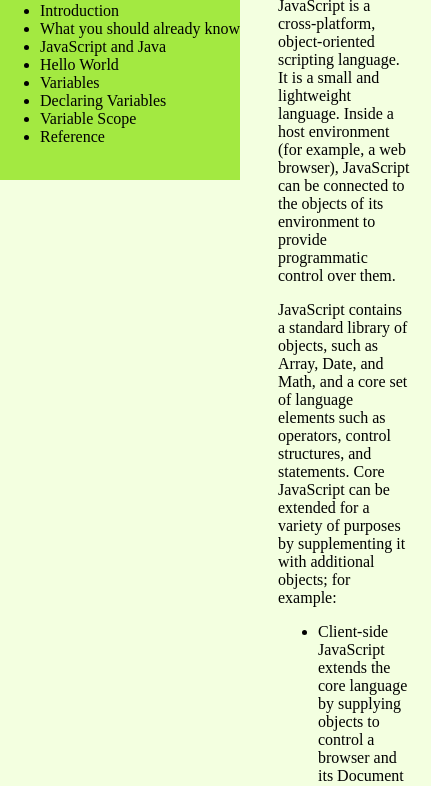
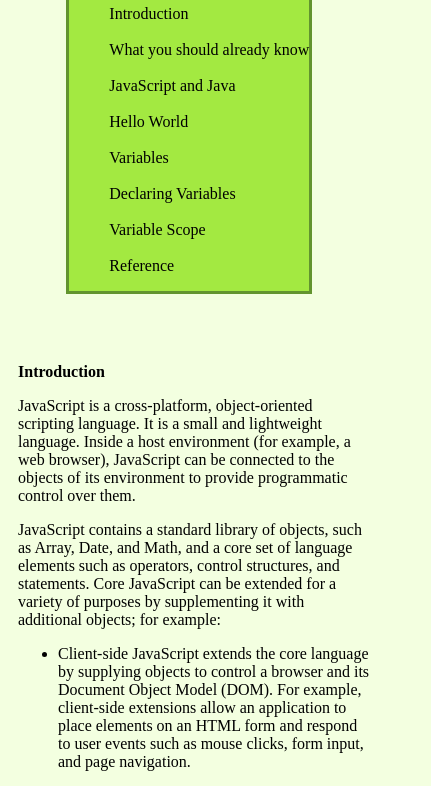
Before and after one commit to JonathanTylerWeber/build-a-technical-documentation-page, a plain HTML site: page index.html in a window 390 px wide. Shown: the part 65-851 px from the top of the page, 431 px wide, since content can reach past the window. Drawn offline with Linux system fonts and the light colour scheme.

Commit message:
update styling

```diff
--- a/index.html
+++ b/index.html
@@ -12,16 +12,22 @@
         <h1>JS Documentation</h1>
         <ul>
           <li><a class="nav-link" href="#introduction">Introduction</a></li>
+          <br>
           <li><a class="nav-link" href="#what_you_should_already_know" >What you should already know</a></li>
+          <br>
           <li><a class="nav-link" href="#javascript_and_java" >JavaScript and Java</a></li>
+          <br>
           <li><a class="nav-link" href="#hello_world" >Hello World</a></li>
+          <br>
           <li><a class="nav-link" href="#variables" >Variables</a></li>
+          <br>
           <li><a class="nav-link" href="#declaring_variables" >Declaring Variables</a></li>
+          <br>
           <li><a class="nav-link" href="#variable_scope" >Variable Scope</a></li>
+          <br>
           <li><a class="nav-link" href="#reference" >Reference</a></li>
         </ul>
         </header>
-        <img href="https://www.codecademy.com/resources/blog/content/images/2021/05/what-is-javascript-used-for.png>">
       </nav>
         <main id="main-doc">
       <section id="introduction" class="main-section">
--- a/styles.css
+++ b/styles.css
@@ -6,10 +6,10 @@
 
 .title {
   font-weight: bold;
-  font-size: 20;
+  font-size: 30;
 }
 
-p, ul, code {
+p,code {
   text-indent: 10
 }
 
@@ -22,22 +22,35 @@ nav {
   top: 0%;
   left: 0%;
   padding-right: 10;
-  padding-top: 5;
-  background-color: rgb(163,233,65)
+  background-color: rgb(163,233,65);
+  border: solid;
+  border-color: rgba(0, 22, 22, 0.4);
+
 }
 
 nav h1 {
   text-align: center;
+  font-size: 30;
+  padding-left: 4;
 }
 
 nav a  {
   text-decoration: none;
-  color: black
+  color: black;
+
 }
 
 nav li {
   text-decoration: none;
-  color: black
+  color: black;
+  width: 100%;
+  list-style: none;
+
+}
+
+#navbar ul {
+  height: 88%;
+  padding: 5;
 }
 
 #main-doc {
@@ -50,3 +63,17 @@ nav li {
 a {
   cursor: pointer;
 }
+
+code {
+  background-color: rgb(163,233,65);
+}
+
+@media only screen and (max-width: 400px) {
+  #main-doc {
+    margin-left: -10px;
+    margin-top: 400px;
+  }
+  nav {
+    position: absolute;
+    margin-left: 17%;
+  }}
```
